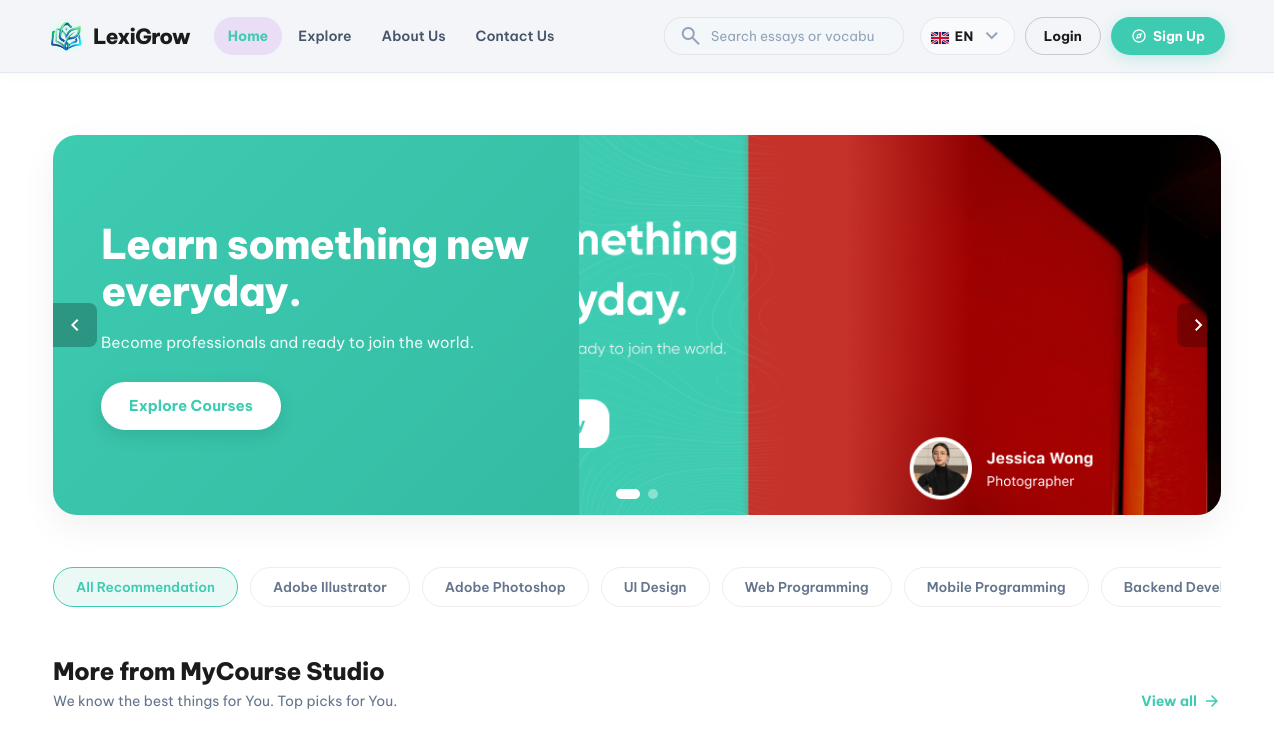
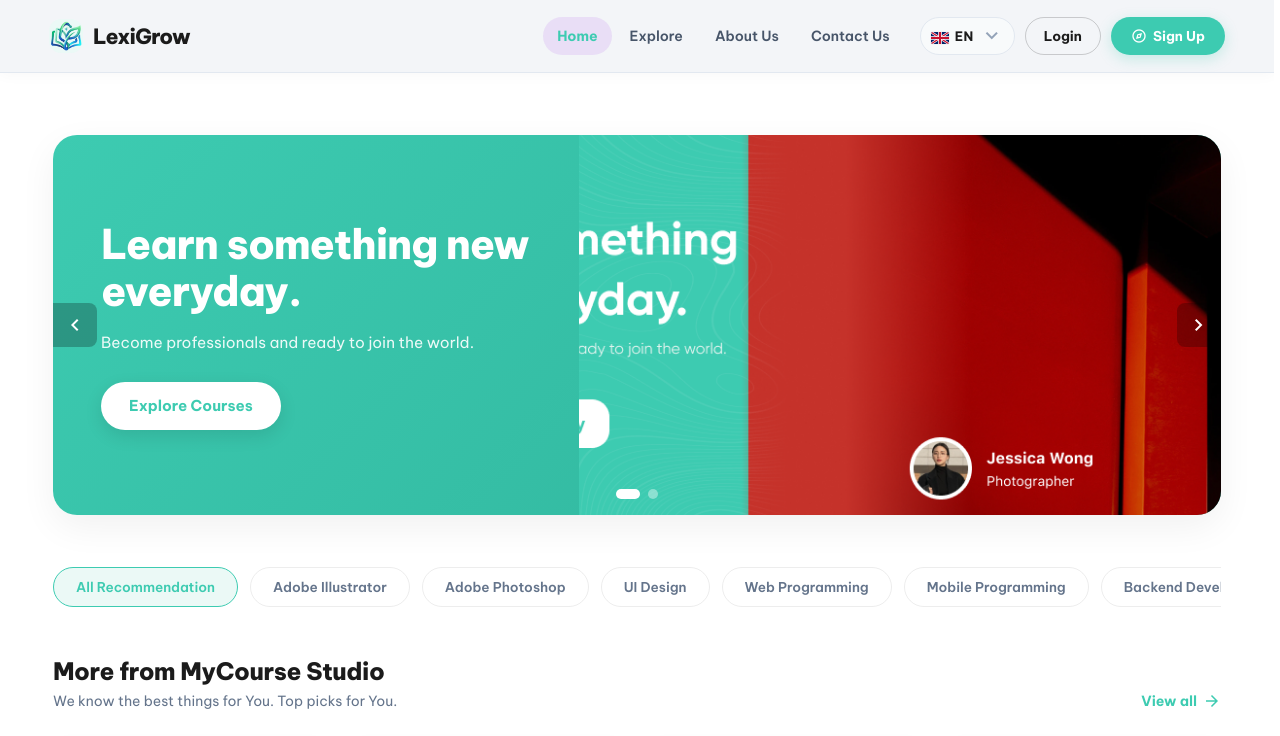
Before and after one commit to ekancisme/lexigrow, a React (Vite) app: page /student/home in a window 1280 px wide. Shown: the top 736 px of the page. Built offline with nearby package versions, Linux system fonts and the light colour scheme.

Commit message:
feat(header): move navigation menu to the right and hide search bar

```diff
--- a/src/components/layout/TopNav.css
+++ b/src/components/layout/TopNav.css
@@ -66,18 +66,18 @@
   line-height: 1;
 }
 
-/* ── 2. Primary Desktop Navigation ── */
+/* ── 2. Primary Desktop Navigation (Shifted to Right) ── */
 .topnav__navigation {
   display: flex;
   align-items: center;
-  gap: 4px;
-  margin-left: 8px;
+  gap: 6px;
+  margin-left: auto;
 }
 
 .header-navigation {
   display: flex;
   align-items: center;
-  gap: 2px;
+  gap: 4px;
 }
 
 .header-navigation__home,
@@ -139,60 +139,10 @@
   color: var(--figma-primary, #3DCBB1);
 }
 
-/* ── 3. Center/Compact Search Field ── */
-.topnav__center-search {
-  flex: 0 1 240px;
-  max-width: 260px;
-  margin-left: auto;
-}
-
+/* ── 3. Search Field (Hidden per user request) ── */
+.topnav__center-search,
 .topnav__search-field {
-  display: flex;
-  align-items: center;
-  gap: 8px;
-  padding: 0 14px;
-  background: #F4F7FA;
-  border: 1px solid rgba(27, 27, 27, 0.08);
-  border-radius: var(--radius-full, 9999px);
-  height: 38px;
-  box-sizing: border-box;
-  transition: all 0.2s ease;
-}
-
-[data-theme="dark"] .topnav__search-field {
-  background: #1E293B;
-  border-color: rgba(255, 255, 255, 0.1);
-}
-
-.topnav__search-field:focus-within {
-  background: #FFFFFF;
-  border-color: var(--figma-primary, #3DCBB1);
-  box-shadow: 0 0 0 3px rgba(61, 203, 177, 0.15);
-}
-
-.topnav__search-icon {
-  font-size: 18px;
-  color: #94A3B8;
-  flex-shrink: 0;
-}
-
-.topnav__search-field input {
-  min-width: 0;
-  width: 100%;
-  background: transparent;
-  border: none;
-  color: var(--color-on-surface, #1B1B1B);
-  font-size: 13.5px;
-  font-family: inherit;
-  outline: none;
-}
-
-[data-theme="dark"] .topnav__search-field input {
-  color: #FFFFFF;
-}
-
-.topnav__search-field input::placeholder {
-  color: #94A3B8;
+  display: none !important;
 }
 
 /* ── 4. Mobile Tools (hidden on desktop) ── */
@@ -512,15 +462,9 @@
     padding: 0 10px;
     font-size: 13px;
   }
-  .topnav__center-search {
-    max-width: 180px;
-  }
 }
 
 @media (max-width: 1024px) {
-  .topnav__center-search {
-    display: none;
-  }
   .topnav__menu-btn {
     display: grid !important;
   }
--- a/src/components/layout/TopNav.jsx
+++ b/src/components/layout/TopNav.jsx
@@ -68,27 +68,12 @@ export default function TopNav({ role = 'student', menuOpen, onMenuToggle, onMen
         : t('header.parent')
       : role === 'admin' ? t('headerNavigation.administrator') : `${t('header.student')} (${user?.englishLevel || '—'})`
 
-  const searchLabel = role === 'teacher' ? t('header.searchStudent') : t('header.searchEssay')
-
-  const handleSearchSubmit = (e) => {
-    e.preventDefault()
-    const val = e.currentTarget.searchQuery?.value?.trim()
-    if (val) {
-      if (role === 'teacher') {
-        navigate(`/teacher/classes?q=${encodeURIComponent(val)}`)
-      } else {
-        navigate(`/student/explore?q=${encodeURIComponent(val)}`)
-      }
-      closeNavigation()
-    }
-  }
-
   const isHome = location.pathname === '/' || location.pathname === '/student/home'
 
   return (
     <header ref={headerRef} className={`topnav ${isHome ? 'topnav--home' : ''}`}>
       <div className="topnav__bar">
-        {/* 1. Brand Logo */}
+        {/* 1. Brand Logo (Left) */}
         <Link
           to={role === 'student' ? '/student/home' : `/${role}/dashboard`}
           className="topnav__brand"
@@ -107,20 +92,10 @@ export default function TopNav({ role = 'student', menuOpen, onMenuToggle, onMen
           <span className="topnav__brand-name">LexiGrow</span>
         </Link>
 
-
-        {/* 2. Main Navigation (Desktop links + Mobile slideout drawer) */}
+        {/* 2. Main Navigation (Moved to Right, search bar removed) */}
         <div id="topnav-main-navigation" className={`topnav__navigation ${menuOpen ? 'is-open' : ''}`}>
           <HeaderNavigation role={role} openId={openId} setOpenId={setOpenId} onNavigate={closeNavigation} />
           <div className="topnav__mobile-tools">
-            <form className="topnav__search-field" onSubmit={handleSearchSubmit}>
-              <span className="material-symbols-outlined topnav__search-icon" aria-hidden="true">search</span>
-              <input
-                name="searchQuery"
-                type="search"
-                aria-label={searchLabel}
-                placeholder={searchLabel}
-              />
-            </form>
             {!user && (
               <div className="topnav__mobile-auth">
                 <Link to="/login" className="header-navigation__link" onClick={closeNavigation}>
@@ -145,20 +120,7 @@ export default function TopNav({ role = 'student', menuOpen, onMenuToggle, onMen
           </div>
         </div>
 
-        {/* 3. Center Search Input (Desktop) */}
-        <div className="topnav__center-search">
-          <form className="topnav__search-field" onSubmit={handleSearchSubmit}>
-            <span className="material-symbols-outlined topnav__search-icon" aria-hidden="true">search</span>
-            <input
-              name="searchQuery"
-              type="search"
-              aria-label={searchLabel}
-              placeholder={searchLabel}
-            />
-          </form>
-        </div>
-
-        {/* 4. Right Actions Bar */}
+        {/* 3. Right Actions Bar */}
         <div className="topnav__actions">
           {user ? (
             <>
```
